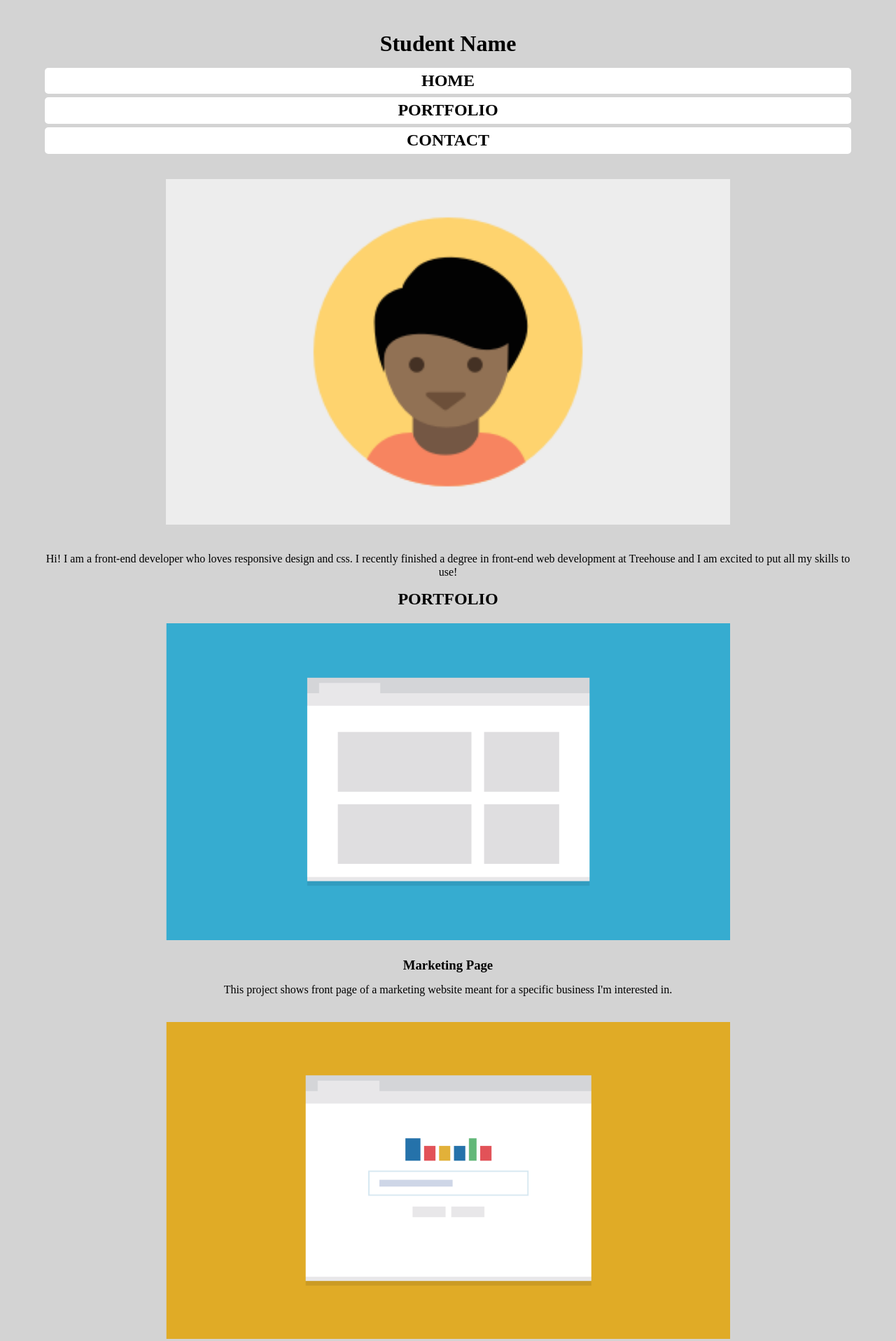
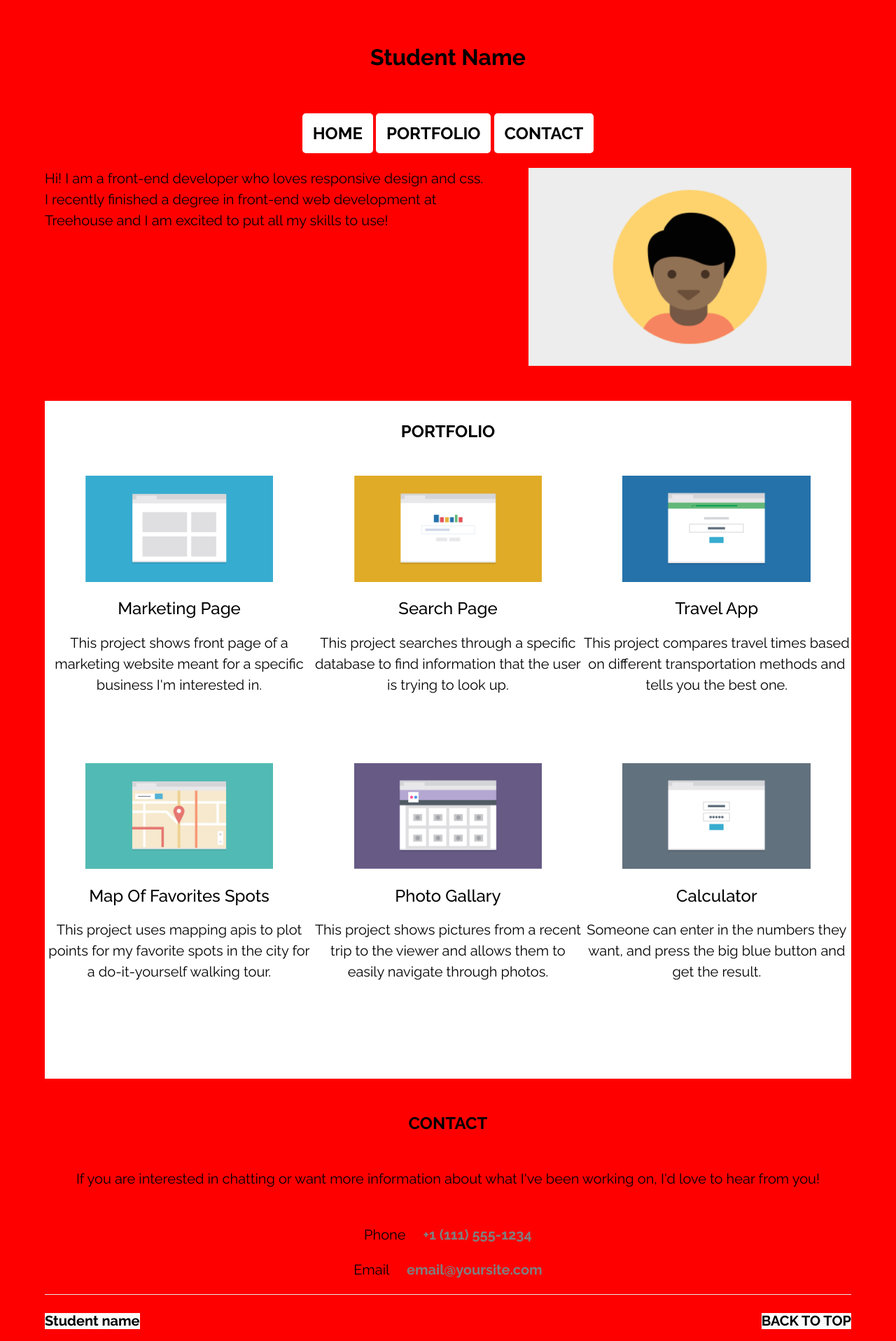
Before and after one commit to dilipagheda/mobile-first-responsive-layout, a plain HTML site: page index.html in a window 1280 px wide. Shown: the part 20-1937 px from the top of the page at 70% size. Drawn offline with Linux system fonts and the light colour scheme.

Commit message:
Implemented working solution
Experiemented a lot with CSS and this solution kind of works. Although not the best solution.

```diff
--- a/css/styles.css
+++ b/css/styles.css
@@ -2,8 +2,17 @@
   box-sizing: border-box;
 }
 body{
-  background-color: lightgrey;
+  font-family: 'Raleway', sans-serif;
+  background-color: #FAFAFA;
+
 }
+
+main{
+  background-color: #FFFFFF;
+  padding: 30px 0;
+  margin: 50px 0;
+}
+
 .wrapper {
   width: 100%;
   margin: 0 auto;
@@ -27,14 +36,165 @@ h2{
 }
 h3{
   text-transform: capitalize;
+  font-size: 1.5rem;
+  font-weight:500;
 }
-ul li{
+nav ul li{
   background-color: white;
   list-style: none;
   margin: 5px 0px;
-  padding:5px;
+  padding:15px;
   border-radius: 5px;
 }
 p{
   text-align: center;
+  line-height: 1.5;
+  font-size: 1.25rem;
 }
+
+.top_heading{
+  margin: 20px 0 40px 0;
+}
+
+footer h2{
+  margin-bottom: 50px;
+}
+footer .footer_info{
+  margin-bottom: 50px;
+}
+footer span{
+  font-weight: bold;
+  margin-left: 20px;
+  color: #7F7F7F;
+}
+.back-to-top li{
+  display: inline-block;
+  background-color: #FAFAFA
+}
+
+.back-to-top {
+  padding-top: 10px;
+  border-top:1px solid #E7E7E7;
+
+}
+
+.back-to-top .student-name{
+  float:left;
+}
+.back-to-top .top{
+  float:right;
+}
+.back-to-top .student-name, .top{
+  font-size: 1.25rem;
+  font-weight: bold;
+}
+a{
+  text-decoration: none;
+}
+a:link{
+  color:inherit;
+}
+a:visited{
+  color:#7F7F7F;
+}
+.clearfix::after {
+    content: "";
+    clear: both;
+    display: table;
+}
+
+
+@media (min-width:768px){
+  nav ul li{
+    display: inline-block;
+  }
+  .menu {
+    margin:0 auto;
+    display:table;
+  }
+  header img{
+    max-width: 40%;
+    margin:0 0 0 0;
+    float:right;
+  }
+  header p{
+    max-width: 55%;
+    float:left;
+    text-align: left;
+    margin:0;
+  }
+  .float-left{
+    float:left;
+    max-width: calc(50% - 5px);
+    padding-bottom: 5%;
+    max-height: 100%;
+    overflow: hidden;
+
+  }
+  .float-right{
+    float:right;
+    width: calc(50% - 5px);
+    padding-bottom: 5%;
+    max-height: 100%;
+  }
+
+.float-left div, .float-right div{
+  width: 80%;
+  margin:0 auto;
+  padding: 0;
+}
+
+.float-left div p, .float-right div p{
+font-size: .9rem;
+}
+
+.float-left div h3, .float-right div h3{
+margin-top:20px;
+}
+  .portfolio-container{
+    margin:30px 0;
+    width: 100%;
+  }
+  .portfolio-container img{
+    padding: 0;
+    margin:0;
+    width: 100%;
+  }
+  .portfolio-container{
+    display:block;
+  }
+  .three-column{
+    display: none;
+  }
+
+  body{
+    background-color: yellow;
+  }
+}
+
+@media (min-width:1024px){
+  body{
+    max-width:1280px;
+    margin:0 auto;
+    background-color: red;
+  }
+.three-column{
+  display: block;
+  margin:30px 0;
+  width: 100%;
+}
+.portfolio-container{
+  display: none;
+}
+  .col{
+    float:left;
+    width: 33.33%;
+    padding-bottom: 5%;
+
+}
+
+.portfolio-container-3{
+  margin:30px 0;
+  width: 100%;
+}
+}
--- a/index.html
+++ b/index.html
@@ -6,64 +6,169 @@
   <meta name="viewport" content="width=device-width, initial-scale=1.0">
   <meta http-equiv="X-UA-Compatible" content="ie=edge">
   <title>Student Portfolio</title>
+  <link href="https://fonts.googleapis.com/css?family=Raleway:400,500,600,700,800" rel="stylesheet">
   <link rel="stylesheet" href="css/normalize.css">
   <link rel="stylesheet" href="css/styles.css">
 </head>
 
 <body>
-  <div class="wrapper">
+  <div class="wrapper" id="top">
     <header>
-      <h1>
+      <h1 class="top_heading">
         Student Name
       </h1>
       <nav>
+        <div class="menu">
           <ul>
             <li>
-            <h2>Home</h2>
+              <h2><a href="#top">Home</a></h2>
             </li>
             <li>
-            <h2>Portfolio</h2>
+              <h2><a href="#portfolio">Portfolio</a></h2>
             </li>
             <li>
-            <h2>Contact</h2>
+              <h2><a href="#contact">Contact</a></h2>
             </li>
           </ul>
+        </div>
       </nav>
+      <div class="clearfix">
         <img src="images/responsive-layout-profile.png" alt="Profile picture">
         <p>
           Hi! I am a front-end developer who loves responsive design and css. I recently finished a degree in
           front-end web development at Treehouse and I am excited to put all my skills to use!
         </p>
+      </div>
     </header>
 
-    <main>
+    <main id="portfolio">
+
       <h2>Portfolio</h2>
+      <div class="portfolio-container ">
+
+        <div class="row clearfix">
+          <div class="float-left">
             <img src="images/portfolio-1.png" alt="Portfolio image 1">
+            <div>
               <h3>Marketing Page</h3>
               <p>This project shows front page of a marketing website meant for a specific business I'm interested in.</p>
+            </div>
+          </div>
+          <div class="float-right">
             <img src="images/portfolio-2.png" alt="Portfolio image 2">
+            <div>
               <h3>Search Page</h3>
               <p>This project searches through a specific database to find information that the user is trying to look up. </p>
-
+            </div>
+          </div>
+        </div>
+        <div class="row clearfix">
+          <div class="float-left">
             <img src="images/portfolio-3.png" alt="Portfolio image 3">
+            <div>
               <h3>Travel app</h3>
               <p>This project compares travel times based on different transportation methods and tells you the best one.</p>
+
+            </div>
+          </div>
+          <div class="float-right">
             <img src="images/portfolio-4.png" alt="Portfolio image 4">
+            <div>
               <h3>Map of favorites spots</h3>
               <p>This project uses mapping apis to plot points for my favorite spots in the city for a do-it-yourself walking tour.</p>
+
+            </div>
+          </div>
+        </div>
+        <div class="row clearfix">
+          <div class="float-left">
             <img src="images/portfolio-5.png" alt="Portfolio image 5">
+            <div>
               <h3>Photo gallary</h3>
               <p>This project shows pictures from a recent trip to the viewer and allows them to easily navigate through photos.</p>
+            </div>
+          </div>
+          <div class="float-right">
             <img src="images/portfolio-6.png" alt="Portfolio image 6">
+            <div>
               <h3>Calculator</h3>
               <p>Someone can enter in the numbers they want, and press the big blue button and get the result.</p>
+            </div>
+          </div>
+        </div>
+
+      </div>
+
+<!-- portfolio container which has 3 columns -->
+
+<div class="three-column">
+
+  <div class="row-3 clearfix">
+    <div class="col">
+      <img src="images/portfolio-1.png" alt="Portfolio image 1">
+      <div>
+        <h3>Marketing Page</h3>
+        <p>This project shows front page of a marketing website meant for a specific business I'm interested in.</p>
+      </div>
+    </div>
+    <div class="col">
+      <img src="images/portfolio-2.png" alt="Portfolio image 2">
+      <div>
+        <h3>Search Page</h3>
+        <p>This project searches through a specific database to find information that the user is trying to look up. </p>
+      </div>
+    </div>
+    <div class="col">
+      <img src="images/portfolio-3.png" alt="Portfolio image 3">
+      <div>
+        <h3>Travel app</h3>
+        <p>This project compares travel times based on different transportation methods and tells you the best one.</p>
+
+      </div>
+    </div>
+  </div>
+  <div class="row-3 clearfix">
+    <div class="col">
+      <img src="images/portfolio-4.png" alt="Portfolio image 4">
+      <div>
+        <h3>Map of favorites spots</h3>
+        <p>This project uses mapping apis to plot points for my favorite spots in the city for a do-it-yourself walking tour.</p>
+      </div>
+    </div>
+    <div class="col">
+      <img src="images/portfolio-5.png" alt="Portfolio image 5">
+      <div>
+        <h3>Photo gallary</h3>
+        <p>This project shows pictures from a recent trip to the viewer and allows them to easily navigate through photos.</p>
+      </div>
+    </div>
+    <div class="col">
+      <img src="images/portfolio-6.png" alt="Portfolio image 6">
+      <div>
+        <h3>Calculator</h3>
+        <p>Someone can enter in the numbers they want, and press the big blue button and get the result.</p>
+      </div>
+    </div>
+
+
+</div>
+
     </main>
     <!-- Contact section -->
-    <footer>
+    <footer id="contact">
       <h2>Contact</h2>
-      <p>If you are interested in chatting or want more information about what I've been working on, I'd love to hear from you!</p>
+      <p class="footer_info">If you are interested in chatting or want more information about what I've been working on, I'd love to hear from you!</p>
       <p>Phone <span>+1 (111) 555-1234</span></p>
       <p>Email <span>email@yoursite.com</span></p>
+
+      <div class="back-to-top clearfix">
+        <ul>
+          <li class="student-name">Student name</li>
+          <li class="top"><a href="#top">BACK TO TOP</a></li>
+        </ul>
+
+      </div>
+
     </footer>
 </body>
 </div>
```
Lines whose indentation alone changed are shown as unchanged.
